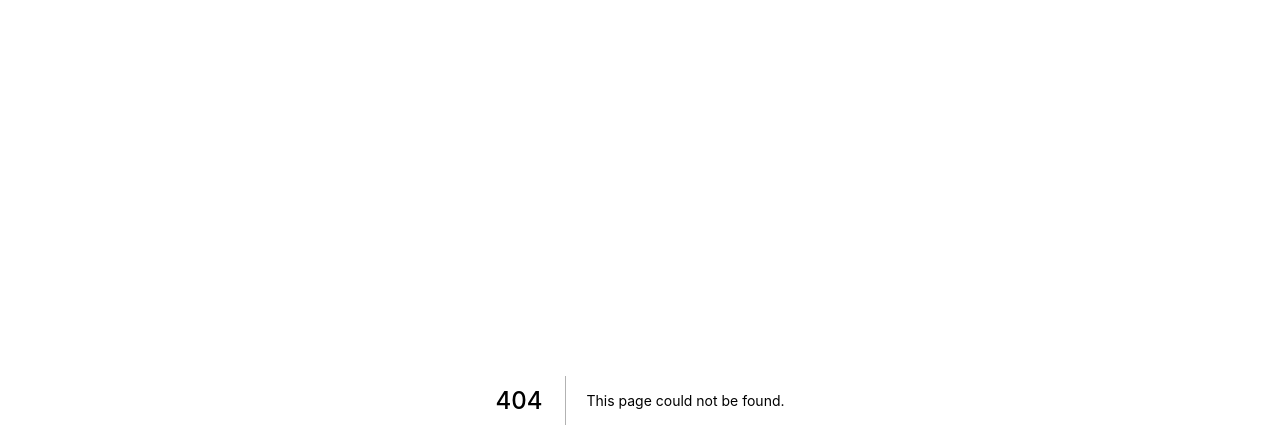
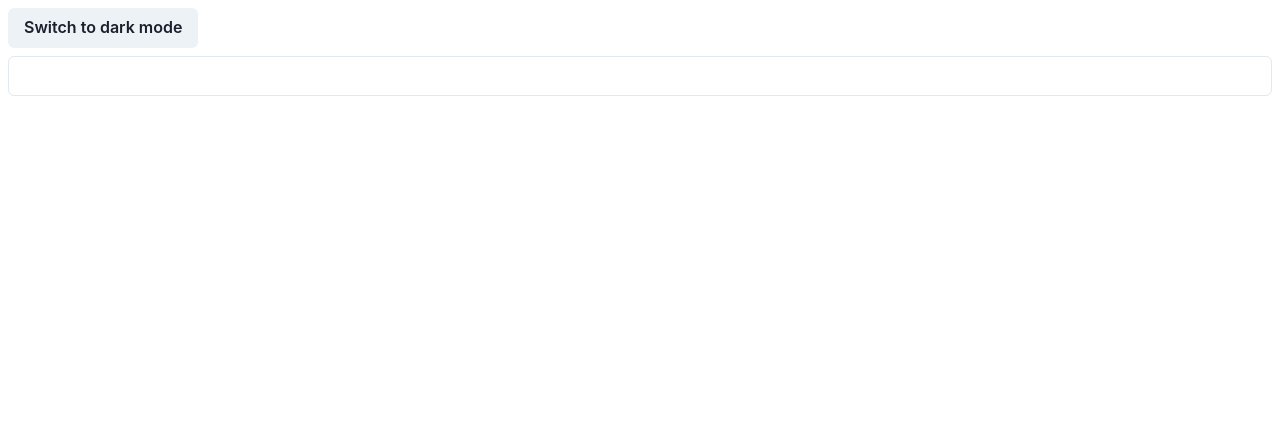
Before and after one commit to nihaals/a-level-misc-solvers, a Next.js app: page /denary-binary in a window 1280 px wide. Before the commit this address had no page. Shown: the top 448 px of the page. Built offline with nearby package versions, Linux system fonts and the light colour scheme.

Commit message:
Add binary input

```diff
--- /dev/null
+++ b/components/BinaryInput.tsx
@@ -0,0 +1,22 @@
+import { Input } from "@chakra-ui/react";
+import React from "react";
+
+interface BinaryInputProps {
+  value: string;
+  onChange: (value: string) => void;
+}
+
+export const isValidBinary = (value: string): boolean => {
+  for (let i = 0; i < value.length; i++) {
+    if (value[i] != "0" && value[i] != "1") {
+      return false;
+    }
+  }
+  return true;
+};
+
+export const BinaryInput: React.FC<BinaryInputProps> = ({ value, onChange }) => {
+  return (
+    <Input value={value} onChange={(event) => onChange(event.target.value)} isInvalid={!isValidBinary(value)}></Input>
+  );
+};
--- /dev/null
+++ b/pages/denary-binary.tsx
@@ -0,0 +1,19 @@
+import { Box, Button, useColorMode } from "@chakra-ui/react";
+import React, { useState } from "react";
+import { BinaryInput } from "../components/BinaryInput";
+
+const Home = (): JSX.Element => {
+  const [binaryValue, setBinaryValue] = useState<string>("");
+  const { colorMode, toggleColorMode } = useColorMode();
+
+  return (
+    <Box p={2}>
+      <Button onClick={() => toggleColorMode()}>Switch to {colorMode === "light" ? "dark" : "light"} mode</Button>
+      <Box mt={2}>
+        <BinaryInput value={binaryValue} onChange={setBinaryValue} />
+      </Box>
+    </Box>
+  );
+};
+
+export default Home;
```
